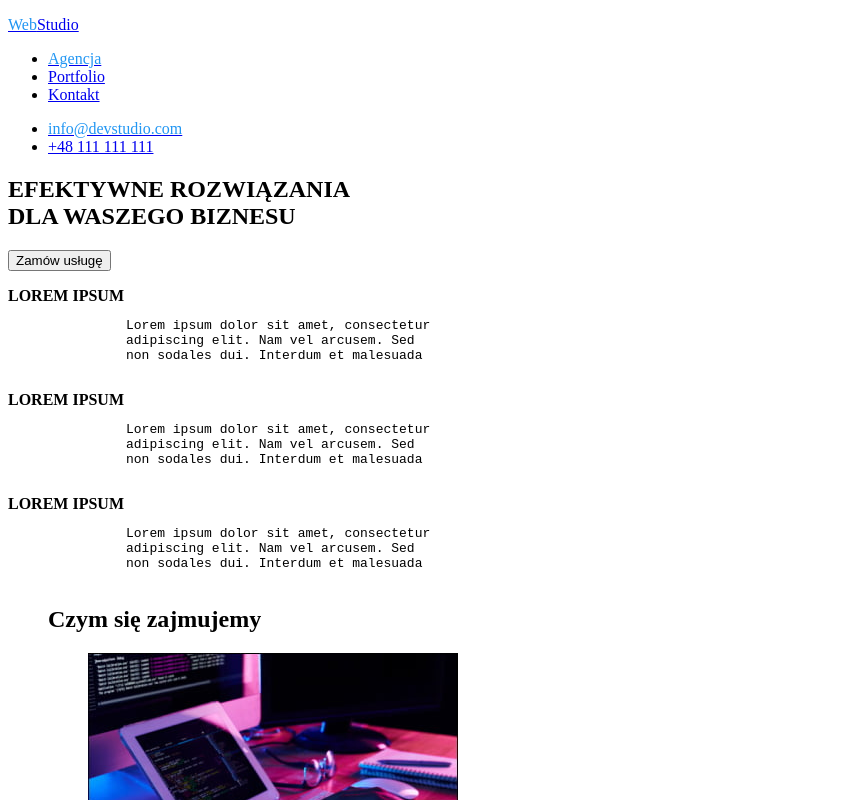
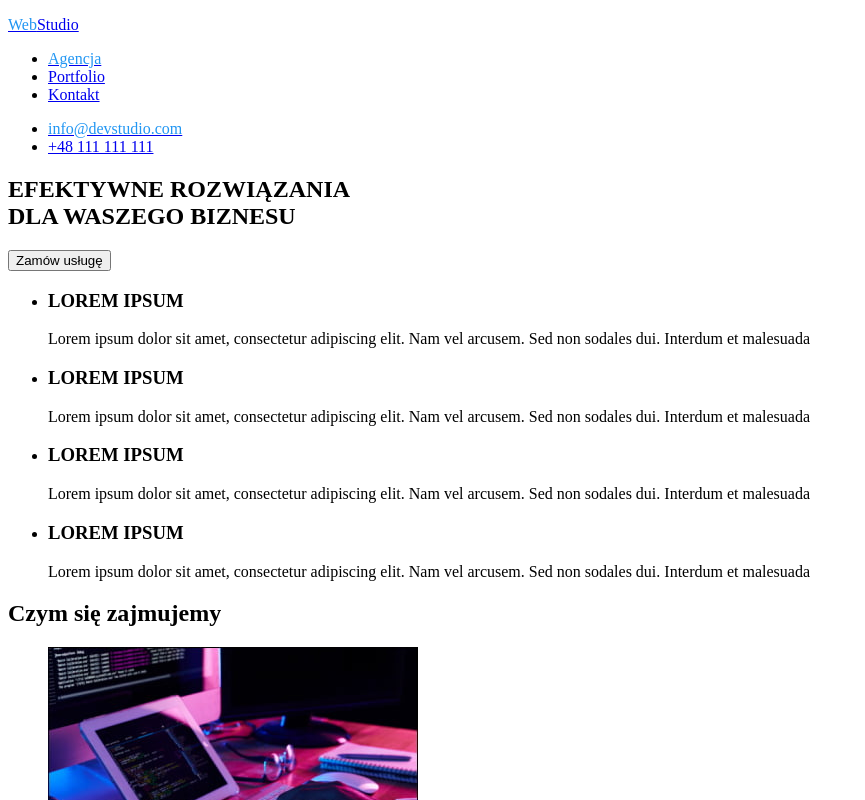
Before and after one commit to SochaStanislaw/goit-markup-hw-01, a plain HTML site: page index.html in a window 1280 px wide. Shown: the top 800 px of the page, without its empty margins (0-865 px from the left). Drawn offline with Linux system fonts and the light colour scheme.

Commit message:
Poprawka_1
Poprawione zadanie nr 1, zgodnie z komentarzem mentora:
- zmiana sekcji "lorem ipsum";
- dodanie linku do adresu siedziby,
- edycja zdjęć w sekcji "Nasz zespół".

```diff
--- a/index.html
+++ b/index.html
@@ -44,40 +44,40 @@
         </h1>
         <button type="button">Zamów usługę</button>
       </section>
-      <dl>
-        <dt><b>LOREM IPSUM</b></dt>
-        <dd>
-          <pre>
-          Lorem ipsum dolor sit amet, consectetur
-          adipiscing elit. Nam vel arcusem. Sed
-          non sodales dui. Interdum et malesuada
-        </pre
-          >
-        </dd>
-        <dt><b>LOREM IPSUM</b></dt>
-        <dd>
-          <pre>
-          Lorem ipsum dolor sit amet, consectetur
-          adipiscing elit. Nam vel arcusem. Sed
-          non sodales dui. Interdum et malesuada
-        </pre
-          >
-        </dd>
-        <dt><b>LOREM IPSUM</b></dt>
-        <dd>
-          <pre>
-          Lorem ipsum dolor sit amet, consectetur
-          adipiscing elit. Nam vel arcusem. Sed
-          non sodales dui. Interdum et malesuada
-        </pre
-          >
-        </dd>
-      </dl>
       <section>
-        <figure>
-          <figcaption>
+        <ul>
+          <li>
+            <h3>LOREM IPSUM</h3>
+            <p>
+              Lorem ipsum dolor sit amet, consectetur adipiscing elit. Nam vel
+              arcusem. Sed non sodales dui. Interdum et malesuada
+            </p>
+          </li>
+          <li>
+            <h3>LOREM IPSUM</h3>
+            <p>
+              Lorem ipsum dolor sit amet, consectetur adipiscing elit. Nam vel
+              arcusem. Sed non sodales dui. Interdum et malesuada
+            </p>
+          </li>
+          <li>
+            <h3>LOREM IPSUM</h3>
+            <p>
+              Lorem ipsum dolor sit amet, consectetur adipiscing elit. Nam vel
+              arcusem. Sed non sodales dui. Interdum et malesuada
+            </p>
+          </li>
+          <li>
+            <h3>LOREM IPSUM</h3>
+            <p>
+              Lorem ipsum dolor sit amet, consectetur adipiscing elit. Nam vel
+              arcusem. Sed non sodales dui. Interdum et malesuada
+            </p>
+          </li>
+        </ul>
+      </section>
+      <section>
         <h2><b>Czym się zajmujemy</b></h2>
-          </figcaption>
         <ul>
           <li>
             <img
@@ -104,48 +104,51 @@
             />
           </li>
         </ul>
-        </figure>
       </section>
       <section>
-        <figure>
-          <figcaption>
         <h2><b>Nasz zespół</b></h2>
-          </figcaption>
         <ul>
           <li>
             <img
               src="images/team_card/team_card_1.jpg"
               alt="John Doe - Product Designer"
               width="270"
-                height="368"
+              height="260"
             />
+            <h3>John Doe</h3>
+            <p>Product Designer</p>
           </li>
           <li>
             <img
               src="images/team_card/team_card_2.jpg"
               alt="John Doe - Frontend Developer"
               width="270"
-                height="368"
+              height="260"
             />
+            <h3>John Doe</h3>
+            <p>Frontend Developer</p>
           </li>
           <li>
             <img
               src="images/team_card/team_card_3.jpg"
               alt="John Doe - Marketing"
               width="270"
-                height="368"
+              height="260"
             />
+            <h3>John Doe</h3>
+            <p>Marketing</p>
           </li>
           <li>
             <img
               src="images/team_card/team_card_4.jpg"
               alt="John Doe - UI Designer"
               width="270"
-                height="368"
+              height="260"
             />
+            <h3>John Doe</h3>
+            <p>UI Designer</p>
           </li>
         </ul>
-        </figure>
       </section>
     </main>
     <footer>
@@ -156,7 +159,15 @@
       </p>
       <address>
         <ul>
-          <li><b>Warszawa, Aleje Jerozolimskie 21</b></li>
+          <li>
+            <b
+              ><a
+                href="https://www.google.pl/maps/place/al.+Jerozolimskie+21,+00-508+Warszawa/@52.2305319,21.013843,480m/data=!3m2!1e3!4b1!4m5!3m4!1s0x471eccf3e52bee23:0xc5163bc7ec8d4437!8m2!3d52.2305286!4d21.0160317"
+                target="_blank"
+                >Warszawa, Aleje Jerozolimskie 21</a
+              ></b
+            >
+          </li>
           <li><a href="mailto:info@example.com.com">info@example.com</a></li>
           <li><a href="tel:+48111111111">+48 111 111 111</a></li>
         </ul>
```
Also changed, not shown: images/team_card/team_card_1.jpg, images/team_card/team_card_2.jpg, images/team_card/team_card_3.jpg, images/team_card/team_card_4.jpg. Lines whose indentation alone changed are shown as unchanged.
